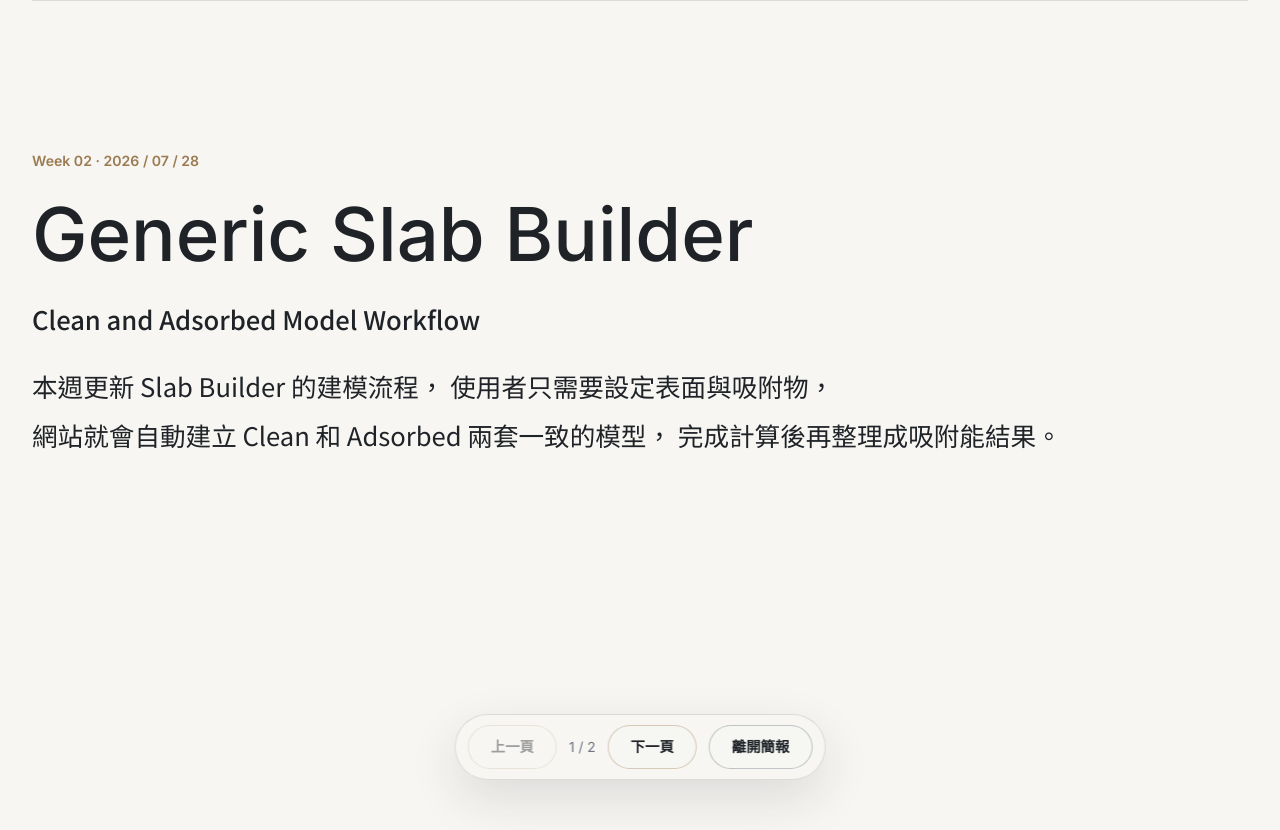
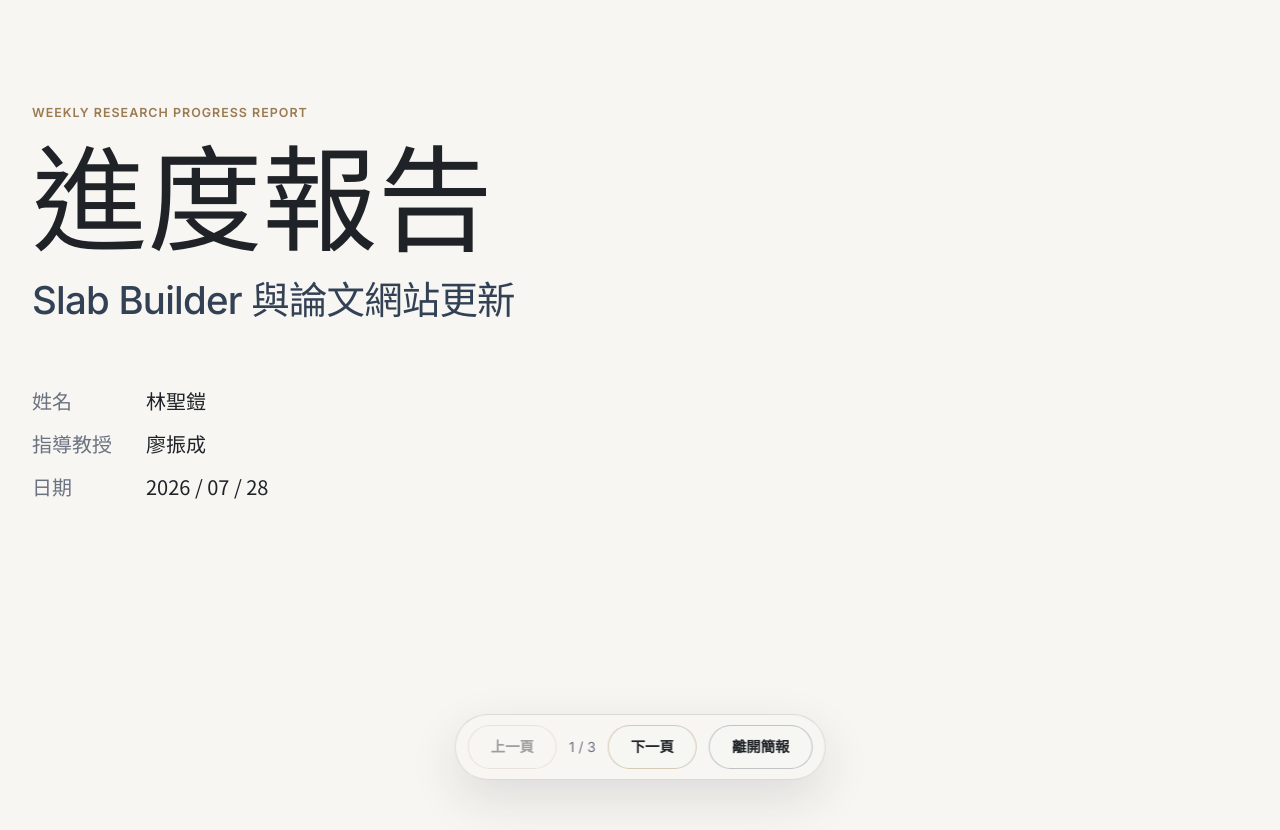
Before and after one commit to Kaieaae/my-studio, a plain HTML site: page research-log/week-02.html in a window 1280 px wide. Both pictures are taken after a click on the button "簡報模式". Drawn offline with Linux system fonts and the light colour scheme.

Commit message:
Update Studio 2026-08-25 00:26

```diff
--- a/research-log/week-02.html
+++ b/research-log/week-02.html
@@ -29,9 +29,23 @@
       </nav>
 
       <article class="report-article">
+        <header class="report-cover report-slide reveal" tabindex="-1">
+          <p class="report-kicker">Weekly Research Progress Report</p>
+          <h1 class="report-cover-title">進度報告</h1>
+          <h2 class="report-cover-subtitle">Slab Builder 與論文網站更新</h2>
+          <div class="report-meta" aria-label="Report information">
+            <p><span>姓名</span>林聖鎧</p>
+            <p><span>指導教授</span>廖振成</p>
+            <p><span>日期</span><time datetime="2026-07-28">2026 / 07 / 28</time></p>
+          </div>
+          <div class="report-actions report-chrome" aria-label="Report actions">
+            <button class="project-button project-button-muted" type="button" data-presentation-toggle>簡報模式</button>
+          </div>
+        </header>
+
         <section class="report-section report-slide reveal" id="slab-builder-update" tabindex="-1">
-          <span class="section-count">Week 02 · 2026 / 07 / 28</span>
-          <h1>Generic Slab Builder</h1>
+          <span class="section-count">02</span>
+          <h2>Generic Slab Builder</h2>
           <p class="report-subtitle">Clean and Adsorbed Model Workflow</p>
           <p>
             <span class="text-segment">本週更新 Slab Builder 的建模流程，</span>
@@ -39,20 +53,17 @@
             <span class="text-segment">網站就會自動建立 Clean 和 Adsorbed 兩套一致的模型，</span>
             <span class="text-segment">完成計算後再整理成吸附能結果。</span>
           </p>
-          <div class="report-actions report-chrome" aria-label="Report actions">
-            <button class="project-button project-button-muted" type="button" data-presentation-toggle>簡報模式</button>
-          </div>
         </section>
 
         <div class="presentation-controls" data-presentation-controls aria-label="Presentation controls">
           <button class="project-button project-button-muted" type="button" data-slide-prev>上一頁</button>
-          <span data-slide-count>1 / 2</span>
+          <span data-slide-count>1 / 3</span>
           <button class="project-button project-button-muted" type="button" data-slide-next>下一頁</button>
           <button class="project-button" type="button" data-slide-exit>離開簡報</button>
         </div>
 
         <section class="report-section report-slide reveal" id="paper-reader-update" tabindex="-1">
-          <span class="section-count">02</span>
+          <span class="section-count">03</span>
           <h2>AI Paper Reader</h2>
           <p class="report-subtitle">Reading-focused Interface Update</p>
           <p>
```
